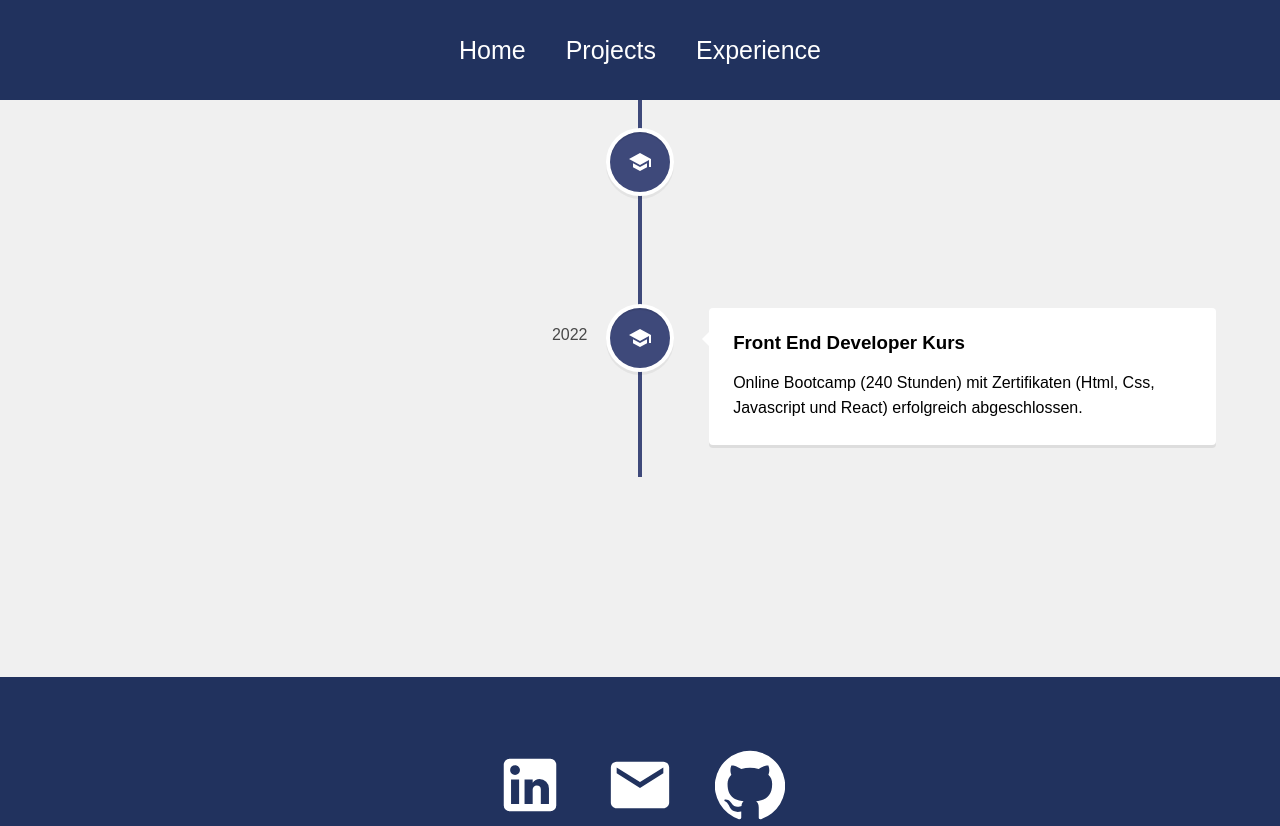
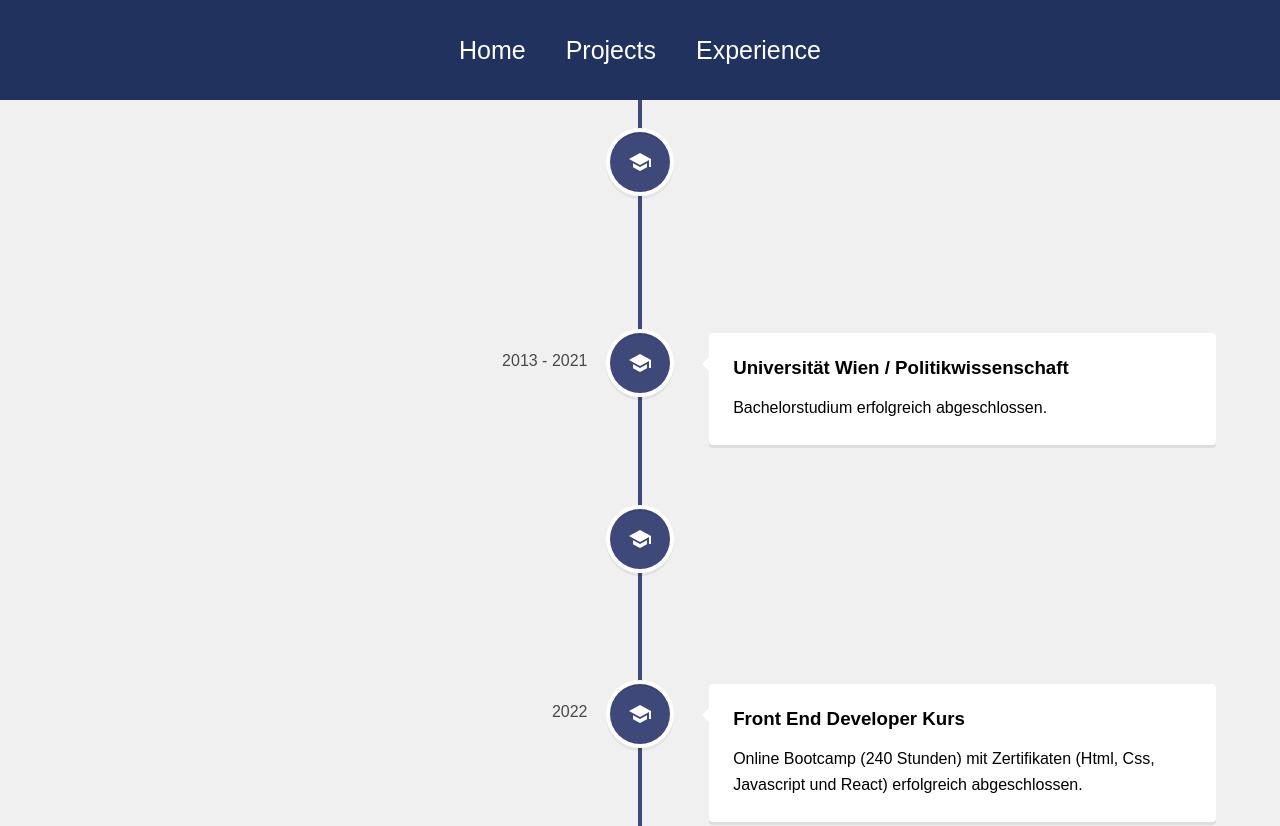
Before and after one commit to barbaros163/portfolio, a React (Create React App) app: page /experience in a window 1280 px wide. Shown: the top 826 px of the page. Built offline with nearby package versions, Linux system fonts and the light colour scheme.

Commit message:
some codes added

```diff
--- a/src/pages/Experience.js
+++ b/src/pages/Experience.js
@@ -11,7 +11,7 @@ function Experience() {
   return (
     <div className="experience">
       <VerticalTimeline lineColor="#3e497a">
-        {/* <VerticalTimelineElement
+        <VerticalTimelineElement
           className="vertical-timeline-element--education"
           date="2006 - 2010"
           iconStyle={{ background: "#3e497a", color: "#fff" }}
@@ -24,9 +24,9 @@ function Experience() {
             Fachrichtung Informatik / Web Programmierung. Gewerbeberechtigung
             mit Erfolg erhalten.
           </p>
-        </VerticalTimelineElement> */}
+        </VerticalTimelineElement>
 
-        {/* <VerticalTimelineElement
+        <VerticalTimelineElement
           className="vertical-timeline-element--education"
           date="2013 - 2021"
           iconStyle={{ background: "#3e497a", color: "#fff" }}
@@ -36,7 +36,7 @@ function Experience() {
             Universität Wien / Politikwissenschaft
           </h3>
           <p>Bachelorstudium erfolgreich abgeschlossen.</p>
-        </VerticalTimelineElement> */}
+        </VerticalTimelineElement>
 
         <VerticalTimelineElement
           className="vertical-timeline-element--education"
```
